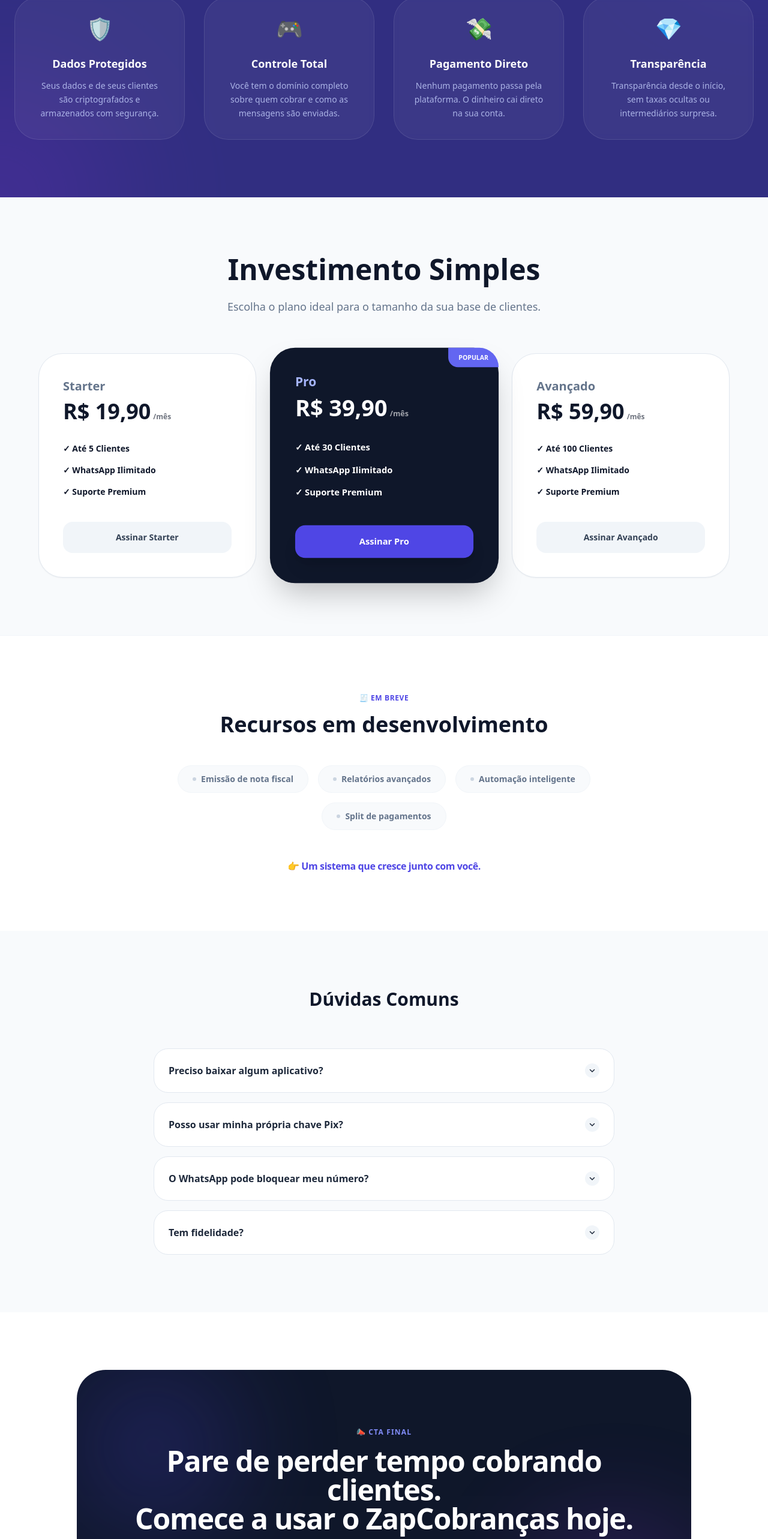
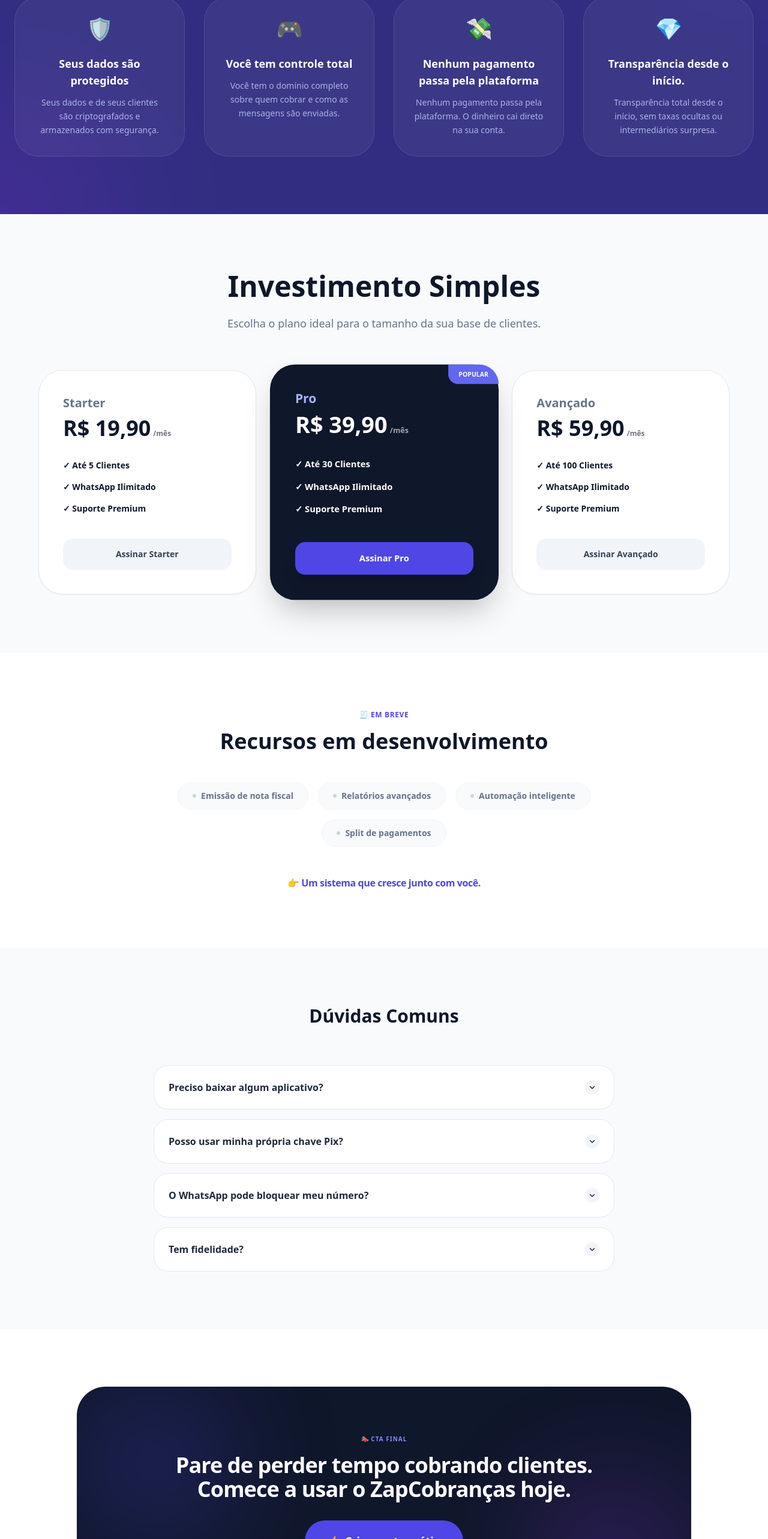
Before and after one commit to bhenrique21/ZapCobranca, a React (Vite) app: page / in a window 1280 px wide. Shown: the part 5126-7692 px from the top of the page at 60% size. Built offline with nearby package versions, Linux system fonts and the light colour scheme.

Commit message:
feat: Refine landing page security and control copy
Improve clarity and user-friendliness of key selling points on the landing page, specifically regarding data privacy, user control, payment flow, and transparency.

```diff
--- a/components/LandingPage.tsx
+++ b/components/LandingPage.tsx
@@ -399,10 +399,10 @@
 
           <div className="grid grid-cols-1 md:grid-cols-2 lg:grid-cols-4 gap-8">
             {[
-              { title: "Dados Protegidos", desc: "Seus dados e de seus clientes são criptografados e armazenados com segurança.", icon: "🛡️" },
-              { title: "Controle Total", desc: "Você tem o domínio completo sobre quem cobrar e como as mensagens são enviadas.", icon: "🎮" },
-              { title: "Pagamento Direto", desc: "Nenhum pagamento passa pela plataforma. O dinheiro cai direto na sua conta.", icon: "💸" },
-              { title: "Transparência", desc: "Transparência desde o início, sem taxas ocultas ou intermediários surpresa.", icon: "💎" }
+              { title: "Seus dados são protegidos", desc: "Seus dados e de seus clientes são criptografados e armazenados com segurança.", icon: "🛡️" },
+              { title: "Você tem controle total", desc: "Você tem o domínio completo sobre quem cobrar e como as mensagens são enviadas.", icon: "🎮" },
+              { title: "Nenhum pagamento passa pela plataforma", desc: "Nenhum pagamento passa pela plataforma. O dinheiro cai direto na sua conta.", icon: "💸" },
+              { title: "Transparência desde o início.", desc: "Transparência total desde o início, sem taxas ocultas ou intermediários surpresa.", icon: "💎" }
             ].map((item, i) => (
               <div key={i} className="bg-white/5 backdrop-blur-sm border border-white/10 p-8 rounded-[2.5rem] flex flex-col items-center group hover:bg-white/10 transition-all">
                 <div className="text-4xl mb-6">{item.icon.split(' ')[0]}</div>
@@ -516,16 +516,16 @@
       {/* --- CTA FINAL (fechamento forte) --- */}
       <section className="py-24 px-4 bg-white">
         <div className="max-w-5xl mx-auto">
-           <div className="bg-slate-900 rounded-[2rem] md:rounded-[3rem] p-12 md:p-24 text-center relative overflow-hidden">
+           <div className="bg-slate-900 rounded-[2rem] md:rounded-[3rem] p-12 md:p-20 text-center relative overflow-hidden">
               <div className="absolute top-0 left-0 w-64 h-64 bg-indigo-600 rounded-full blur-[100px] opacity-30"></div>
               <div className="absolute bottom-0 right-0 w-64 h-64 bg-purple-600 rounded-full blur-[100px] opacity-30"></div>
               <div className="relative z-10">
-                <span className="text-indigo-400 font-black tracking-widest uppercase text-xs mb-4 block">📣 CTA FINAL</span>
-                <h2 className="text-3xl md:text-5xl font-black text-white mb-6 tracking-tight leading-tight">
+                <span className="text-indigo-400 font-black tracking-widest uppercase text-[10px] mb-4 block">📣 CTA FINAL</span>
+                <h2 className="text-2xl md:text-4xl font-black text-white mb-6 tracking-tight leading-tight max-w-3xl mx-auto">
                   Pare de perder tempo cobrando clientes. <br className="hidden md:block" />
                   Comece a usar o ZapCobranças hoje.
                 </h2>
-                <div className="flex flex-col sm:flex-row items-center justify-center gap-4 mt-10">
+                <div className="flex flex-col sm:flex-row items-center justify-center gap-4 mt-8">
                   <button
                     onClick={onGetStarted}
                     className="w-full sm:w-auto px-10 py-5 bg-indigo-600 text-white font-black rounded-full hover:bg-indigo-500 transition-all hover:scale-105 shadow-xl shadow-indigo-500/20 active:scale-95 text-lg flex items-center justify-center gap-2"
@@ -533,7 +533,7 @@
                     👉 Criar conta grátis
                   </button>
                 </div>
-                <p className="mt-8 text-[10px] md:text-xs font-bold text-slate-500 uppercase tracking-widest italic">
+                <p className="mt-8 text-[10px] font-bold text-slate-500 uppercase tracking-widest italic">
                   Junte-se a centenas de profissionais que já simplificaram suas finanças.
                 </p>
               </div>
```
